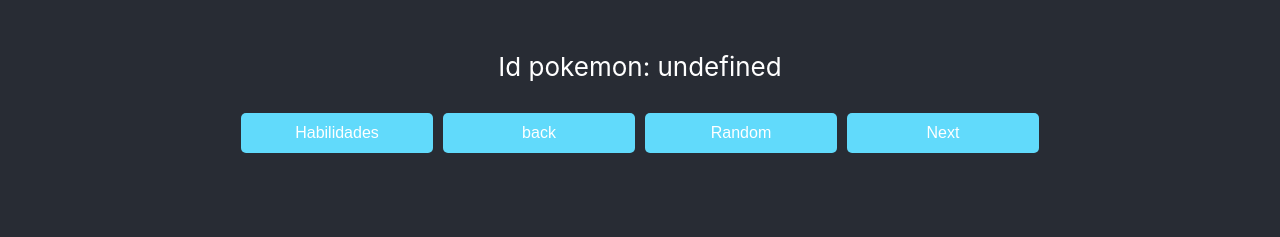
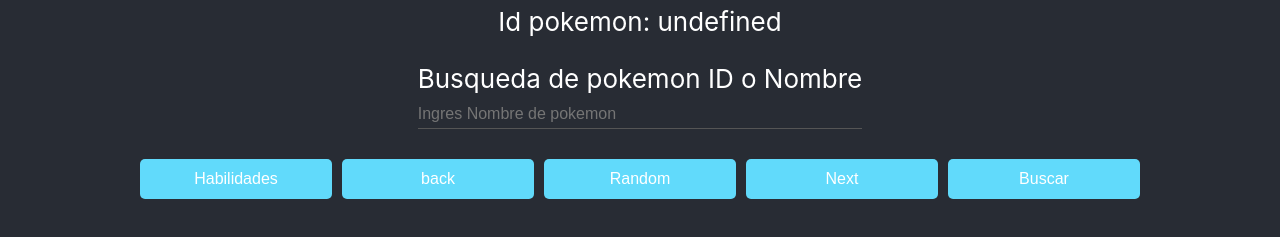
Before and after one commit to LuisSosa97/Pokedex, a React (Create React App) app: page / in a window 1280 px wide. Shown: the part 533-770 px from the top of the page. Built offline with nearby package versions, Linux system fonts and the light colour scheme.

Commit message:
V.0.0.1.0
Se implemento busqueda por id y nombre

```diff
--- a/src/App.css
+++ b/src/App.css
@@ -6,7 +6,6 @@
   background-image:"/La-vida-dentro-de-una-Pokebola-2.png";
   display: flex;
   flex-direction: row;
-
 }
 .button{
   margin: 5px;
@@ -18,6 +17,33 @@
   border: none;
   border-radius: 5px;
   font-size: 16px;
+}
+.input-container{
+	position:relative;
+	margin-bottom:25px;
+}
+.input-container label{
+	position:absolute;
+	top:0px;
+	left:0px;
+	font-size:16px;
+	color:#fff;
+    pointer-event:none;
+	transition: all 0.5s ease-in-out;
+}
+.input-container input{
+  border:0;
+  border-bottom:1px solid #555;
+  background:transparent;
+  width:100%;
+  padding:8px 0 5px 0;
+  font-size:16px;
+  color:#fff;
+}
+.input-container input:focus{
+ border:none;
+ outline:none;
+ border-bottom:1px solid #e74c3c;
 }
 
 .poke-image {
--- a/src/App.js
+++ b/src/App.js
@@ -24,6 +24,7 @@
   const [botonActivo, setBotonActivo] = useState(true)
   const [pokemon, setPokemon] = useState({});
   const [pokemonId, setPokemonId] = useState(1);
+  const [busqueda, setBusqueda]= useState("");
 
   let subtitle;
   const [modalIsOpen, setIsOpen] = React.useState(false);
@@ -39,6 +40,27 @@
   function closeModal() {
     setIsOpen(false);
   }
+
+
+  const onChange = async e=>{
+
+    e.persist();
+
+    setBusqueda(e.target.value);
+
+  }
+
+  const fetchPokemonbyname = () => {
+
+    fetch(`https://pokeapi.co/api/v2/pokemon/${busqueda}`)
+
+      .then((response) => response.json())
+
+      .then((data) => setPokemon(data))
+
+      ;
+
+  };
 
 
 
@@ -120,6 +142,16 @@
 
         </p>
         <div>
+        <div className="containerInput">
+        <label>Busqueda de pokemon ID o Nombre</label>
+        <br></br>
+        <div class="input-container">
+        <input value={busqueda} placeholder="Ingres Nombre de pokemon"onChange={onChange}/>
+        </div>
+
+
+
+        </div>
 
       <Modal
         isOpen={modalIsOpen}
@@ -147,6 +179,7 @@
         <button className='button' onClick={()=> fetchPokemon(backID())}>back</button>
         <button className='button' onClick={() => fetchPokemon(getRandomInt())}>Random</button>
         <button className='button' onClick={()=> fetchPokemon(nextID())}>Next</button>
+        <button className="button"  onClick={() => fetchPokemonbyname()}>Buscar</button>
         </div>
 
       </header>
```
